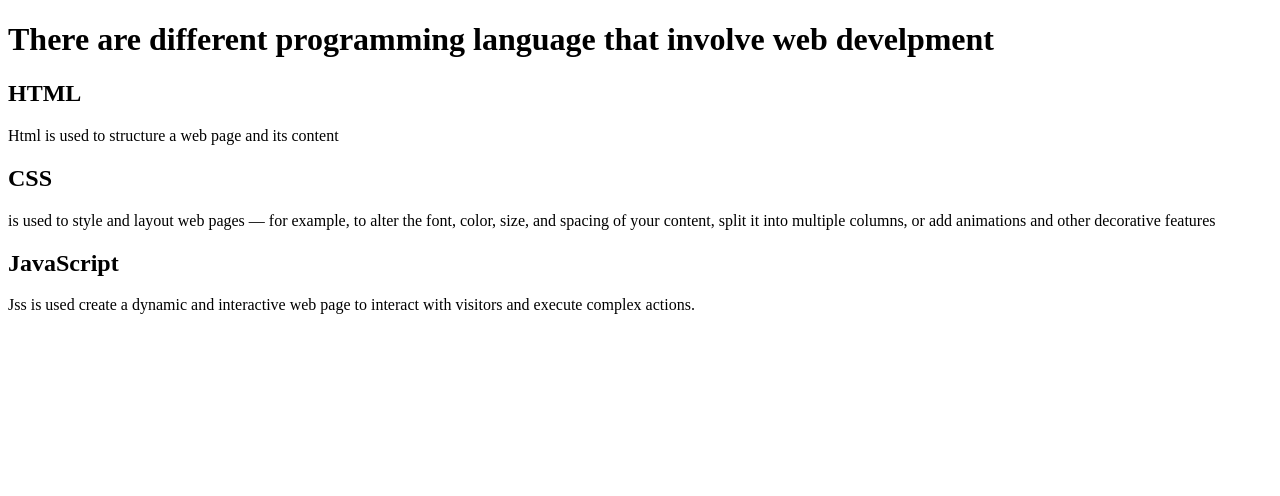
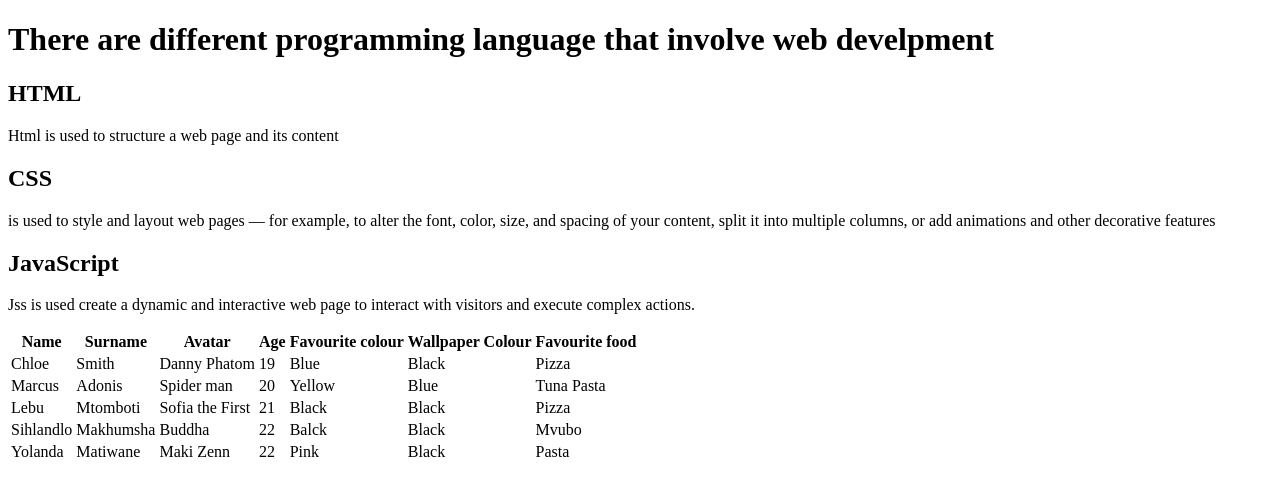
Before and after one commit to AkhonaMj/Wednesday, a plain HTML site: page index.html in a window 1280 px wide. Drawn offline with Linux system fonts and the light colour scheme.

Commit message:
Created a table on a new branch

```diff
--- a/index.html
+++ b/index.html
@@ -15,6 +15,66 @@
     <p> is used to style and layout web pages — for example, to alter the font, color, size, and spacing of your content, split it into multiple columns, or add animations and other decorative features</p>
     <h2>JavaScript</h2>
     <p>Jss is used create a dynamic and interactive web page to interact with visitors and execute complex actions.</p>
+
+    <table>
+        <tr>
+            <th>Name</th>
+            <th>Surname</th>
+            <th>Avatar</th>
+            <th>Age</th>
+            <th>Favourite colour</th>
+            <th>Wallpaper Colour</th>
+            <th>Favourite food</th>
+        </tr>
+
+        <tr>
+            <td>Chloe</td>
+            <td>Smith</td>
+            <td>Danny Phatom</td>
+            <td>19</td>
+            <td>Blue</td>
+            <td>Black</td>
+            <td>Pizza</td>
+        </tr>
+
+        <tr>
+            <td>Marcus</td>
+            <td>Adonis</td>
+            <td>Spider man</td>
+            <td>20</td>
+            <td>Yellow</td>
+            <td>Blue</td>
+            <td>Tuna Pasta</td>
+        </tr>
+        <tr>
+            <td>Lebu</td>
+            <td>Mtomboti</td>
+            <td>Sofia the First</td>
+            <td>21</td>
+            <td>Black</td>
+            <td>Black</td>
+            <td>Pizza</td>
+        </tr>
+
+        <tr>
+            <td>Sihlandlo</td>
+            <td>Makhumsha</td>
+            <td>Buddha</td>
+            <td>22</td>
+            <td>Balck</td>
+            <td>Black</td>
+            <td>Mvubo</td>
+        </tr>
+        <tr>
+            <td>Yolanda</td>
+            <td>Matiwane</td>
+            <td>Maki Zenn</td>
+            <td>22</td>
+            <td>Pink</td>
+            <td>Black</td>
+            <td>Pasta</td>
+        </tr>
+    </table>
 </body>
 
 </html>
```
